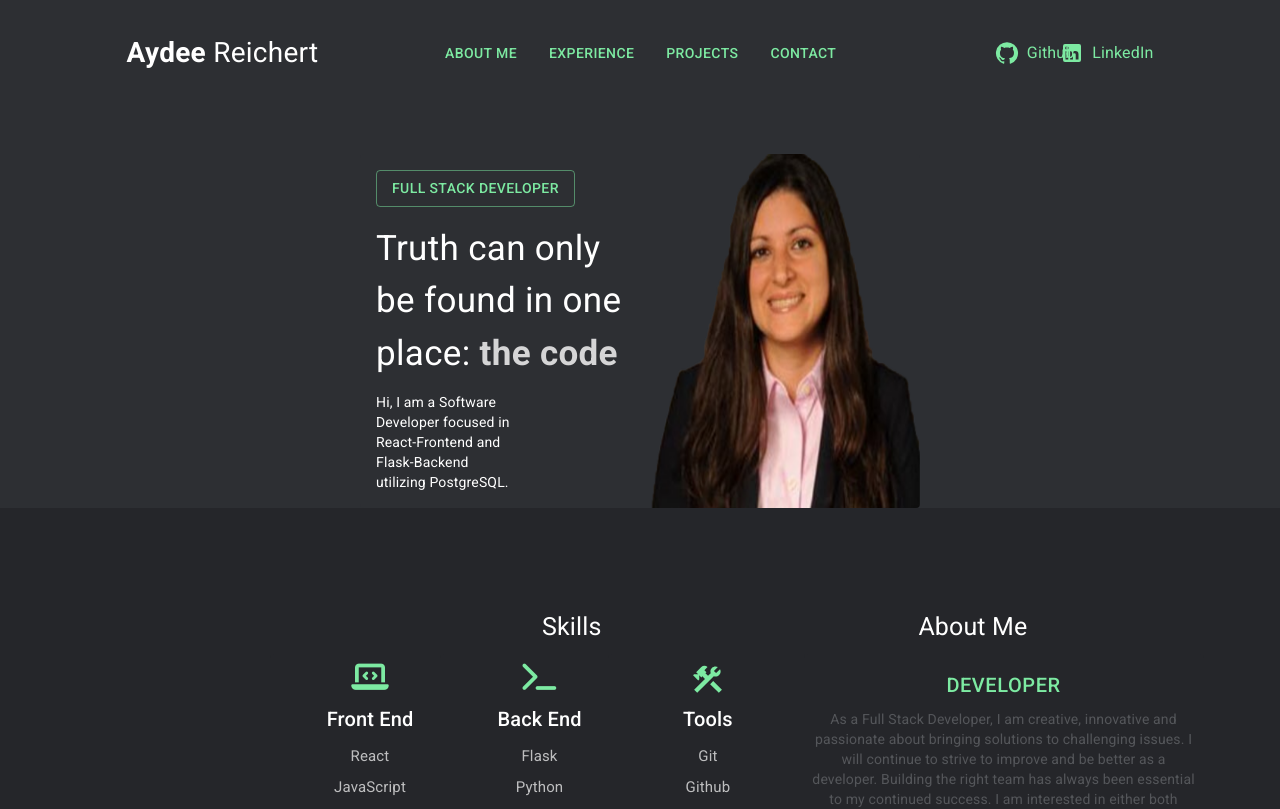
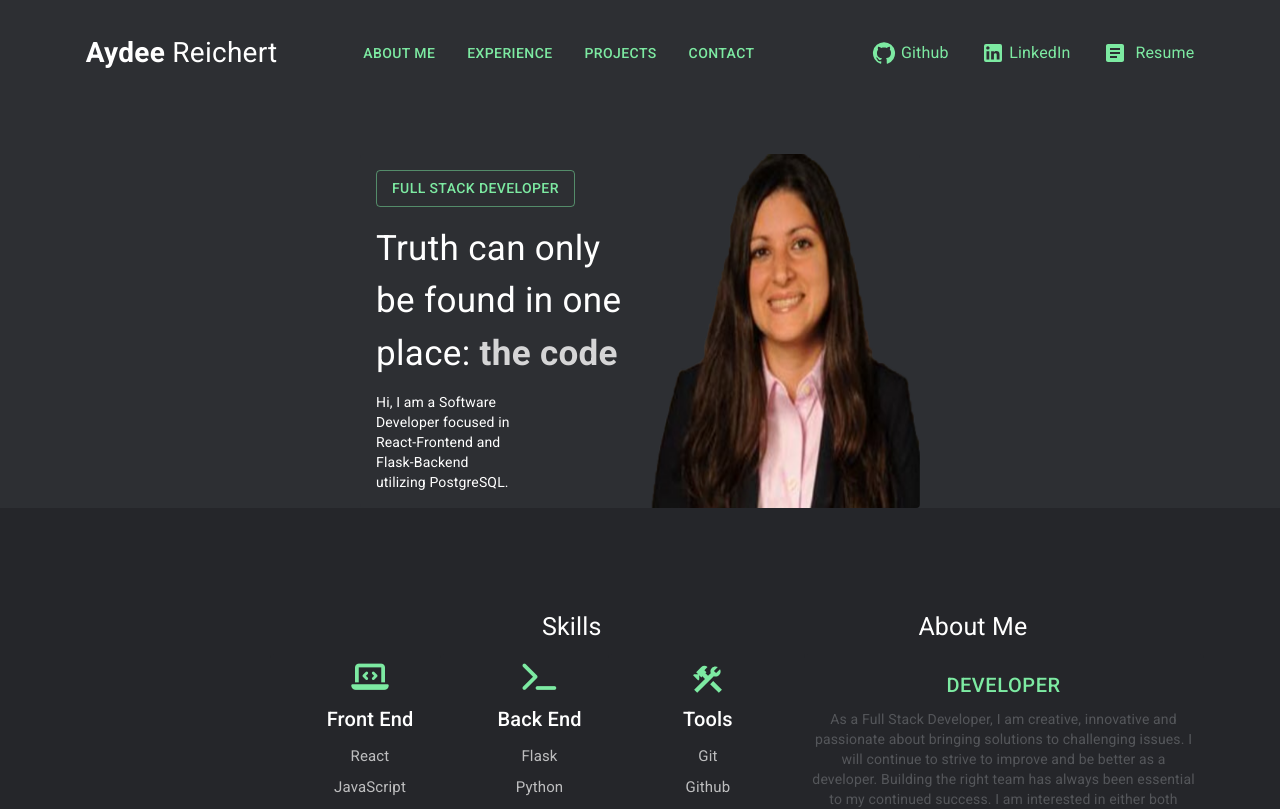
Before and after one commit to ReichertA2/Portfolio, a React (Create React App) app: page / in a window 1280 px wide. Shown: the top 809 px of the page. Built offline with nearby package versions, Linux system fonts and the light colour scheme.

Commit message:
added css to navbar for icons

```diff
--- a/src/App.css
+++ b/src/App.css
@@ -21,6 +21,7 @@ ul.custom-list li:before {
 .MuiPaper-root.MuiAccordion-root::before {
   display:none
 }
+
 
 /* span::first-line{
   font-weight: bold;
--- a/src/components/NavBar.js
+++ b/src/components/NavBar.js
@@ -12,6 +12,8 @@ import SwipeableDrawer from "@mui/material/SwipeableDrawer";
 import GitHubIcon from "@mui/icons-material/GitHub";
 import LinkedInIcon from "@mui/icons-material/LinkedIn";
 import Link from "@mui/material/Link";
+import ArticleIcon from "@mui/icons-material/Article";
+import Article from "@mui/icons-material/Article";
 
 // import ThemeSwitch from "./ThemeSwitch";
 
@@ -55,7 +57,6 @@ function SwipeableEdgeDrawer(props) {
     <Root>
       <CssBaseline />
       <Global
-
         styles={{
           ".MuiDrawer-root > .MuiPaper-root": {
             height: `calc(90% - ${drawerBleeding}px)`,
@@ -78,31 +79,95 @@ function SwipeableEdgeDrawer(props) {
           // marginRight: "200px",
         }}
       >
-        <Typography component="h1" sx={{fontSize: "175% !important"}}><strong>Aydee</strong> Reichert</Typography>
+        <Typography component="h1" sx={{ fontSize: "175% !important" }}>
+          <strong>Aydee</strong> Reichert
+        </Typography>
 
         <div sx={{}}>
-          <a href ="#aboutMe" style={{ marginRight: "2rem", color: "#7deaa2", textTransform: "uppercase", fontSize:"0.875rem", fontWeight:"500", lineWeight:"1.75", letterSpacing:"0.02857em", textDecoration:'none' }}  >
+          <a
+            href="#aboutMe"
+            style={{
+              marginRight: "2rem",
+              color: "#7deaa2",
+              textTransform: "uppercase",
+              fontSize: "0.875rem",
+              fontWeight: "500",
+              lineWeight: "1.75",
+              letterSpacing: "0.02857em",
+              textDecoration: "none",
+            }}
+          >
             About Me
           </a>
-          <a href='#experience' style={{ marginRight: "2rem", color: "#7deaa2", textTransform: "uppercase", fontSize:"0.875rem", fontWeight:"500", lineWeight:"1.75", letterSpacing:"0.02857em", textDecoration:'none' }}  >
+          <a
+            href="#experience"
+            style={{
+              marginRight: "2rem",
+              color: "#7deaa2",
+              textTransform: "uppercase",
+              fontSize: "0.875rem",
+              fontWeight: "500",
+              lineWeight: "1.75",
+              letterSpacing: "0.02857em",
+              textDecoration: "none",
+            }}
+          >
             Experience
           </a>
-          <a href='#project' style={{ marginRight: "2rem", color: "#7deaa2", textTransform: "uppercase", fontSize:"0.875rem", fontWeight:"500", lineWeight:"1.75", letterSpacing:"0.02857em", textDecoration:'none' }}  >
+          <a
+            href="#project"
+            style={{
+              marginRight: "2rem",
+              color: "#7deaa2",
+              textTransform: "uppercase",
+              fontSize: "0.875rem",
+              fontWeight: "500",
+              lineWeight: "1.75",
+              letterSpacing: "0.02857em",
+              textDecoration: "none",
+            }}
+          >
             Projects
           </a>
-          <a href='#contact' style={{ marginRight: "2rem", color: "#7deaa2", textTransform: "uppercase", fontSize:"0.875rem", fontWeight:"500", lineWeight:"1.75", letterSpacing:"0.02857em", textDecoration:'none' }}  >
-          Contact
+          <a
+            href="#contact"
+            style={{
+              marginRight: "2rem",
+              color: "#7deaa2",
+              textTransform: "uppercase",
+              fontSize: "0.875rem",
+              fontWeight: "500",
+              lineWeight: "1.75",
+              letterSpacing: "0.02857em",
+              textDecoration: "none",
+            }}
+          >
+            Contact
           </a>
         </div>
-        <Link sx={{ marginRight: "-11%", textDecoration:'none' }} href="https://github.com/ReichertA2">
-          <GitHubIcon sx={{marginRight:"0.5rem"}} />
-          Github
-        </Link>
+        <div>
+          <Link
+            sx={{ textDecoration: "none", marginRight: "2rem", '&:hover': { color: '#7deaa2' }  }}
+            href="https://github.com/ReichertA2"
+          >
+            <GitHubIcon sx={{ marginRight: "0.3rem",'&:hover': { color: '#7deaa2' } }}  />
+            Github
+          </Link>
 
-        <Link style={{textDecoration:'none'}}href="https://www.linkedin.com/in/aydee-reichert">
-          <LinkedInIcon sx={{marginRight:"0.5rem"}}  />
-          LinkedIn
-        </Link>
+          <Link
+            sx={{ textDecoration: "none", marginRight: "2rem", '&:hover': { color: '#7deaa2' } }}
+            href="https://www.linkedin.com/in/aydee-reichert"
+          >
+            <LinkedInIcon sx={{ marginRight: "0.3rem",'&:hover': { color: '#7deaa2' } }} />
+            LinkedIn
+          </Link>
+          <Link
+            sx={{ textDecoration: "none", '&:hover': { color: '#7deaa2' }}}
+            href="https://drive.google.com/file/d/1UEno4Sr0f_IDm5JKG2G7YgHlfuL0SHxl/view?usp=sharing"
+          >
+            <ArticleIcon sx={{ marginRight: "0.3rem", '&:hover': { color: '#7deaa2' } }} /> Resume
+          </Link>
+        </div>
         {/* <ThemeSwitch/> */}
       </Box>
       {/* <div sx={{}}>
@@ -116,7 +181,6 @@ function SwipeableEdgeDrawer(props) {
         </p>
       </div> */}
       <SwipeableDrawer
-
         container={container}
         anchor="bottom"
         open={open}
@@ -129,7 +193,6 @@ function SwipeableEdgeDrawer(props) {
         }}
       >
         <StyledBox
-
           sx={{
             position: "absolute",
             top: -drawerBleeding,
@@ -140,7 +203,6 @@ function SwipeableEdgeDrawer(props) {
             left: 0,
           }}
         >
-
           {/* <Puller /> */}
           {/* <Typography sx={{ p: 2, color: "text.secondary" }}>
             51 results
@@ -154,7 +216,7 @@ function SwipeableEdgeDrawer(props) {
             overflow: "auto",
           }}
         >
-          <Skeleton  variant="rectangular" height="100%" />
+          <Skeleton variant="rectangular" height="100%" />
         </StyledBox>
       </SwipeableDrawer>
     </Root>
```
